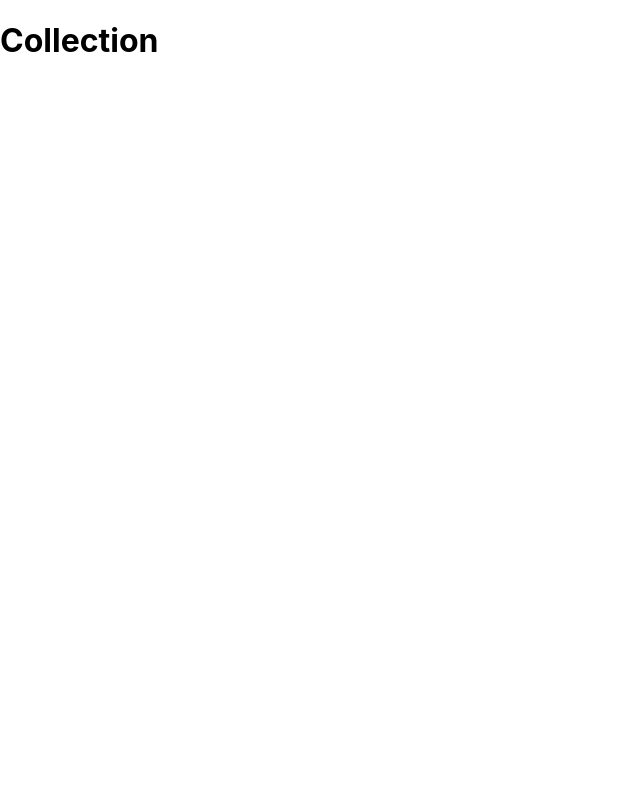
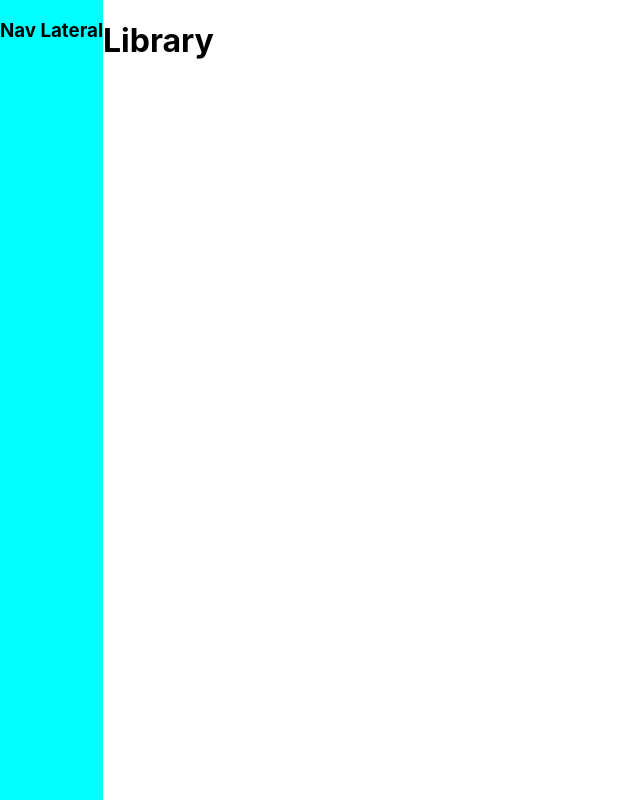
Before and after one commit to Maxvyr/marvel-hero-react, a Next.js app: page /library in a window 1280 px wide. Shown: the whole page, without its empty margins (0-640 px from the left). Built offline with nearby package versions, Linux system fonts and the light colour scheme.

Commit message:
✨ add pages + start design

```diff
--- /dev/null
+++ b/component/nav_lateral.js
@@ -0,0 +1,10 @@
+import React from "react";
+import styles from "../styles/NavLateral.module.css";
+
+export default function NavLateral() {
+  return (
+    <div className={styles.main}>
+      <h3>Nav Lateral</h3>
+    </div>
+  );
+}
--- a/pages/index.js
+++ b/pages/index.js
@@ -16,7 +16,7 @@ export default function Home() {
 
       <main className={styles.main}>
         <h1 className={styles.title}>Buku</h1>
-        <form action="get" className={styles.grid}>
+        <form method="get" className={styles.grid} action="/library">
           <input className={styles.inputText} type="text" placeholder="Login" />
           <input
             className={styles.inputText}
--- a/pages/library.js
+++ b/pages/library.js
@@ -1,9 +1,12 @@
 import React from "react";
+import styles from "../styles/Library.module.css";
+import NavLateral from "../component/nav_lateral";
 
 export default function Library() {
   return (
-    <div>
-      <h1>Collection</h1>
+    <div className={styles.main}>
+      <NavLateral />
+      <h1>Library</h1>
     </div>
   );
 }
--- /dev/null
+++ b/styles/Library.module.css
@@ -0,0 +1,3 @@
+.main {
+  display: flex;
+}
--- /dev/null
+++ b/styles/NavLateral.module.css
@@ -0,0 +1,5 @@
+.main {
+  max-width: 25%;
+  height: 100vh;
+  background-color: aqua;
+}
```
Also changed, not shown: pages/add-item.js (renamed from pages/add_item.js).
